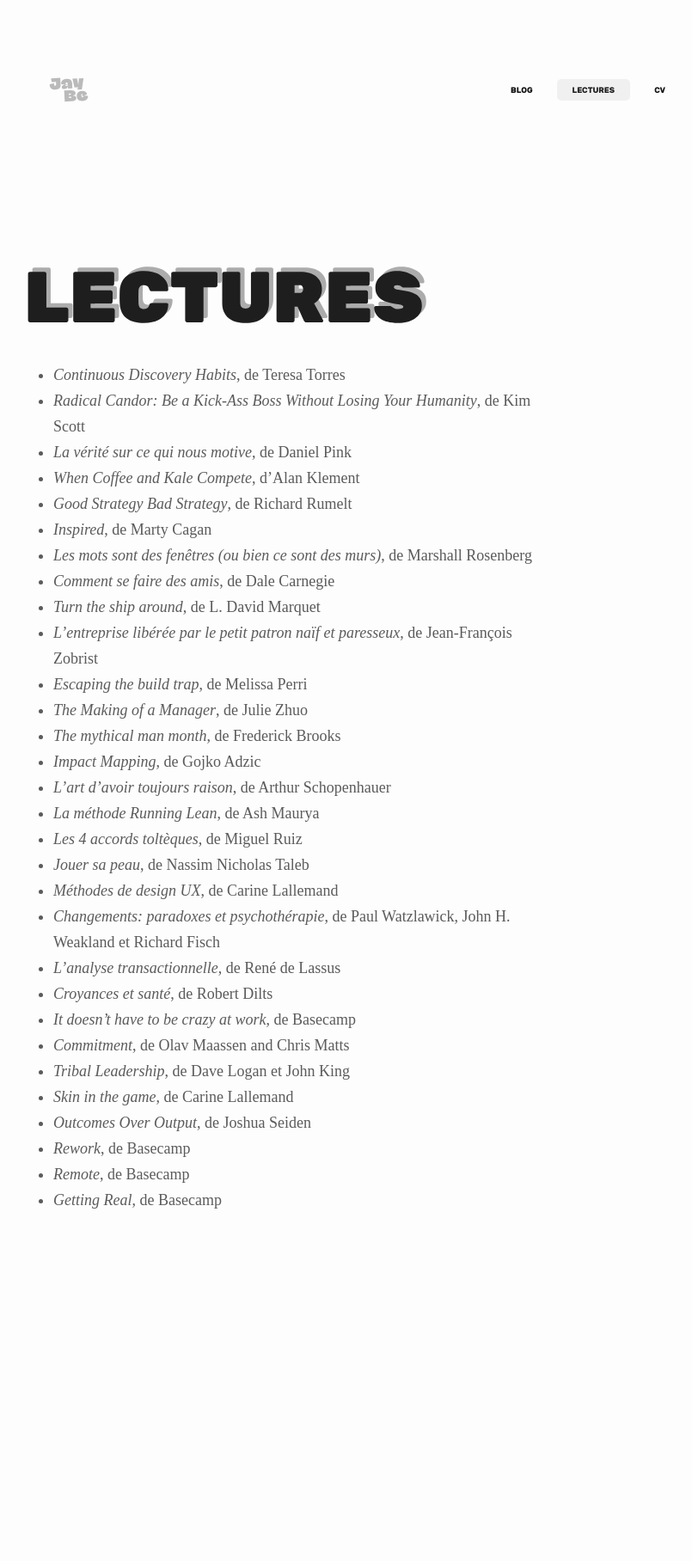
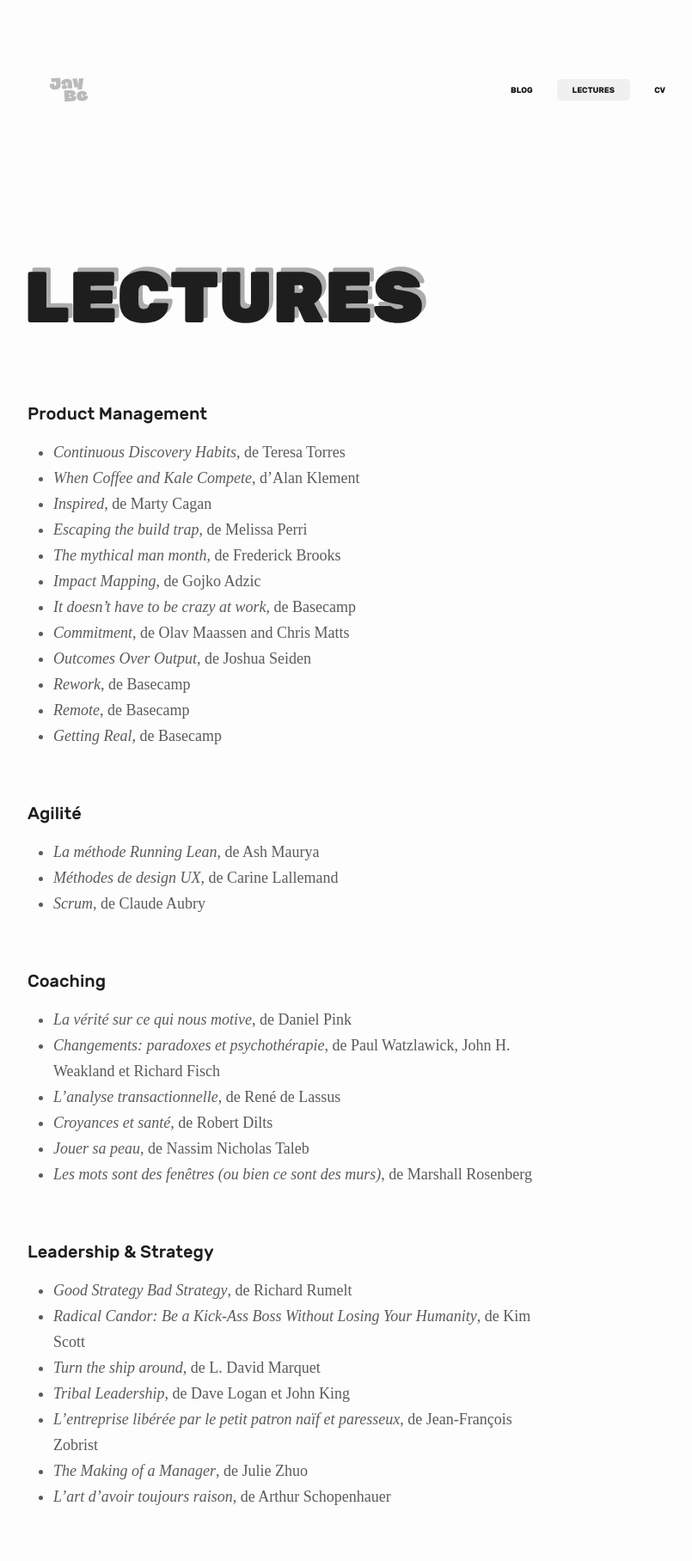
Before and after one commit to JbDenoual/jbdenoual.github.io, a Jekyll site: the page built from books.md, in a window 1280 px wide. Shown: the whole page at 86% size, without its empty margins (213-1018 px from the left). Built offline with Jekyll 4.4.1, drawn with Linux system fonts in a browser that asks for light colours; some web fonts are replaced; before the commit the page ends 1471 px from its top, so only the background shows below that.

Commit message:
[Update] Book list & CV

```diff
--- a/assets/main.scss
+++ b/assets/main.scss
@@ -141,8 +141,8 @@
 }
 
 h4 {
-  font-family: "Lora Bold";
-  font-size: 25px;
+  font-family: "Rubik Medium";
+  font-size: 15px;
   padding-bottom: 0px;
   padding-top: 45px;
   color: #1E1E1E;
--- a/books.md
+++ b/books.md
@@ -7,34 +7,39 @@
 <div class="page-title">
   <img src="{{ '/assets/images/books_title.svg' | relative_url }}">
 </div>
+
+<h4>Product Management</h4>
 * <a href="https://www.amazon.fr/Continuous-Discovery-Habits-Discover-Products/dp/1736633309" class="reading-link">_Continuous Discovery Habits_, de Teresa Torres</a><br />
-* <a href="https://www.amazon.fr/Radical-Candor-Kick-Ass-Without-Humanity/dp/1250258405/" class="reading-link">_Radical Candor: Be a Kick-Ass Boss Without Losing Your Humanity_, de Kim Scott</a><br />
-* <a href="https://www.amazon.fr/v%C3%A9rit%C3%A9-sur-qui-nous-motive/dp/208137952X" class="reading-link">_La vérité sur ce qui nous motive_, de Daniel Pink</a><br />
 * <a href="http://www.whencoffeeandkalecompete.com/" class="reading-link">_When Coffee and Kale Compete_, d'Alan Klement</a><br />
-* <a href="https://www.amazon.fr/Good-Strategy-Bad-Difference-Matters/dp/0307886239" class="reading-link">_Good Strategy Bad Strategy_, de Richard Rumelt</a><br />
 * <a href="https://www.amazon.fr/Inspired-Create-Tech-Products-Customers/dp/1119387507" class="reading-link">_Inspired_, de Marty Cagan</a><br />
-* <a href="https://www.amazon.fr/mots-sont-fen%C3%AAtres-bien-murs/dp/2707188794" class="reading-link">_Les mots sont des fenêtres (ou bien ce sont des murs)_, de Marshall Rosenberg</a><br />
-* <a href="https://www.amazon.fr/Comment-faire-amis-Dale-Carnegie/dp/2253009105" class="reading-link">_Comment se faire des amis_, de Dale Carnegie</a><br />
-* <a href="https://www.amazon.fr/Renversez-vapeur-L-David-Marquet/dp/2892259924" class="reading-link">_Turn the ship around_, de L. David Marquet</a><br />
-* <a href="https://www.amazon.fr/Lentreprise-lib%C3%A9r%C3%A9e-petit-patron-paresseux/dp/2749164583" class="reading-link">_L'entreprise libérée par le petit patron naïf et paresseux_, de Jean-François Zobrist
-</a><br />
 * <a href="https://www.amazon.fr/Escaping-Build-Trap-Effective-Management/dp/149197379X" class="reading-link">_Escaping the build trap_, de Melissa Perri</a><br />
-* <a href="https://www.amazon.fr/dp/0735219567" class="reading-link">_The Making of a Manager_, de Julie Zhuo</a><br />
 * <a href="https://www.amazon.fr/Mythical-Man-Month-Software-Engineering-Anniversary/dp/0201835959" class="reading-link">_The mythical man month_, de Frederick Brooks</a><br />
 * <a href="https://www.amazon.fr/Impact-Mapping-Software-Products-Projects/dp/0955683645" class="reading-link">_Impact Mapping_, de Gojko Adzic</a>
-* <a href="https://www.amazon.fr/davoir-toujours-raison-Arthur-Schopenhauer/dp/284205301X" class="reading-link">_L'art d'avoir toujours raison_, de Arthur Schopenhauer</a><br />
-* <a href="https://www.amazon.fr/m%C3%A9thode-Running-Lean-Transformer-succ%C3%A8s/dp/2354561237" class="reading-link">_La méthode Running Lean_, de Ash Maurya</a><br />
-* <a href="https://www.amazon.fr/quatre-accords-tolt%C3%A8ques-libert%C3%A9-personnelle/dp/2889116549" class="reading-link">_Les 4 accords toltèques_, de Miguel Ruiz</a><br />
-* <a href="https://www.amazon.fr/Jouer-peau-Asym%C3%A9tries-cach%C3%A9es-quotidienne/dp/2251447598" class="reading-link">_Jouer sa peau_, de Nassim Nicholas Taleb</a><br />
-* <a href="https://www.amazon.fr/M%C3%A9thodes-design-fondamentales-concevoir-interactifs/dp/2212673981" class="reading-link">_Méthodes de design UX_, de Carine Lallemand</a><br />
-* <a href="https://www.amazon.fr/Changements-Paradoxes-psychoth%C3%A9rapie-Paul-Watzlawick/dp/2757841890" class="reading-link">_Changements: paradoxes et psychothérapie_, de Paul Watzlawick, John H. Weakland et Richard Fisch</a><br />
-* <a href="https://www.amazon.fr/LANALYSE-TRANSACTIONNELLE-Ren%C3%A9-Lassus/dp/2501027647" class="reading-link">_L'analyse transactionnelle_, de René de Lassus</a><br />
-* <a href="https://www.amazon.fr/dp/2220034895" class="reading-link">_Croyances et santé_, de Robert Dilts </a><br />
 * <a href="https://www.amazon.fr/Doesnt-Have-Be-Crazy-Work/dp/0062874780" class="reading-link">_It doesn't have to be crazy at work_, de Basecamp</a><br />
 * <a href="https://www.amazon.fr/Commitment-Novel-about-Managing-Project/dp/9082056909/ref=tmm_hrd_swatch_0?_encoding=UTF8&qid=&sr=" class="reading-link">_Commitment_, de Olav Maassen and Chris Matts</a><br />
-* <a href="https://www.amazon.fr/Tribal-Leadership-Leveraging-Thriving-Organization/dp/0061251321" class="reading-link">_Tribal Leadership_, de Dave Logan et John King</a><br />
-* <a href="https://www.amazon.fr/dp/2212673981" class="reading-link">_Skin in the game_, de Carine Lallemand </a><br />
 * <a href="https://www.amazon.fr/Outcomes-Over-Output-customer-behavior/dp/1091173265" class="reading-link">_Outcomes Over Output_, de Joshua Seiden</a><br />
 * <a href="https://www.amazon.fr/Rework-r%C3%A9ussir-autrement-2e-%C3%A9d/dp/284001713X" class="reading-link">_Rework_, de Basecamp</a><br />
 * <a href="https://www.amazon.com/Remote-Office-Required-Jason-Fried/dp/0091954673" class="reading-link">_Remote_, de Basecamp</a><br />
 * <a href="https://www.amazon.fr/Getting-Real-Smarter-Successful-Application/dp/0578012812" class="reading-link">_Getting Real_, de Basecamp</a><br />
+
+<h4>Agilité</h4>
+* <a href="https://www.amazon.fr/m%C3%A9thode-Running-Lean-Transformer-succ%C3%A8s/dp/2354561237" class="reading-link">_La méthode Running Lean_, de Ash Maurya</a><br />
+* <a href="https://www.amazon.fr/M%C3%A9thodes-design-fondamentales-concevoir-interactifs/dp/2212673981" class="reading-link">_Méthodes de design UX_, de Carine Lallemand</a><br />
+* <a href="https://www.amazon.fr/Scrum-guide-pratique-m%C3%A9thode-populaire/dp/2100738747" class="reading-link">_Scrum_, de Claude Aubry</a><br />
+
+<h4>Coaching</h4>
+* <a href="https://www.amazon.fr/v%C3%A9rit%C3%A9-sur-qui-nous-motive/dp/208137952X" class="reading-link">_La vérité sur ce qui nous motive_, de Daniel Pink</a><br />
+* <a href="https://www.amazon.fr/Changements-Paradoxes-psychoth%C3%A9rapie-Paul-Watzlawick/dp/2757841890" class="reading-link">_Changements: paradoxes et psychothérapie_, de Paul Watzlawick, John H. Weakland et Richard Fisch</a><br />
+* <a href="https://www.amazon.fr/LANALYSE-TRANSACTIONNELLE-Ren%C3%A9-Lassus/dp/2501027647" class="reading-link">_L'analyse transactionnelle_, de René de Lassus</a><br />
+* <a href="https://www.amazon.fr/dp/2220034895" class="reading-link">_Croyances et santé_, de Robert Dilts </a><br />
+* <a href="https://www.amazon.fr/Jouer-peau-Asym%C3%A9tries-cach%C3%A9es-quotidienne/dp/2251447598" class="reading-link">_Jouer sa peau_, de Nassim Nicholas Taleb</a><br />
+* <a href="https://www.amazon.fr/mots-sont-fen%C3%AAtres-bien-murs/dp/2707188794" class="reading-link">_Les mots sont des fenêtres (ou bien ce sont des murs)_, de Marshall Rosenberg</a><br />
+
+<h4>Leadership & Strategy</h4>
+* <a href="https://www.amazon.fr/Good-Strategy-Bad-Difference-Matters/dp/0307886239" class="reading-link">_Good Strategy Bad Strategy_, de Richard Rumelt</a><br />
+* <a href="https://www.amazon.fr/Radical-Candor-Kick-Ass-Without-Humanity/dp/1250258405/" class="reading-link">_Radical Candor: Be a Kick-Ass Boss Without Losing Your Humanity_, de Kim Scott</a><br />
+* <a href="https://www.amazon.fr/Renversez-vapeur-L-David-Marquet/dp/2892259924" class="reading-link">_Turn the ship around_, de L. David Marquet</a><br />
+* <a href="https://www.amazon.fr/Tribal-Leadership-Leveraging-Thriving-Organization/dp/0061251321" class="reading-link">_Tribal Leadership_, de Dave Logan et John King</a><br />
+* <a href="https://www.amazon.fr/Lentreprise-lib%C3%A9r%C3%A9e-petit-patron-paresseux/dp/2749164583" class="reading-link">_L'entreprise libérée par le petit patron naïf et paresseux_, de Jean-François Zobrist</a><br />
+* <a href="https://www.amazon.fr/dp/0735219567" class="reading-link">_The Making of a Manager_, de Julie Zhuo</a><br />
+* <a href="https://www.amazon.fr/davoir-toujours-raison-Arthur-Schopenhauer/dp/284205301X" class="reading-link">_L'art d'avoir toujours raison_, de Arthur Schopenhauer</a><br />
```
Also changed, not shown: 1 other file.
